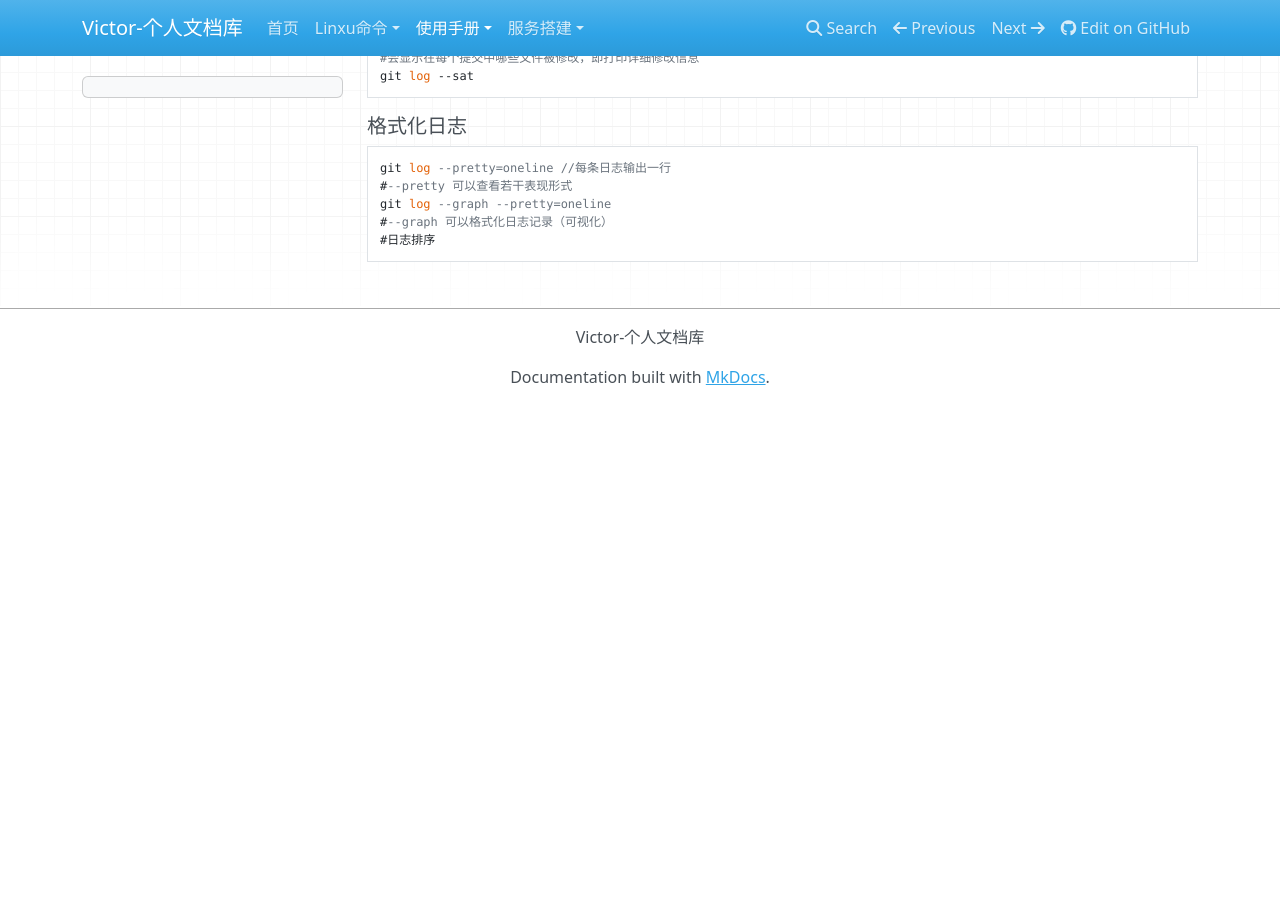
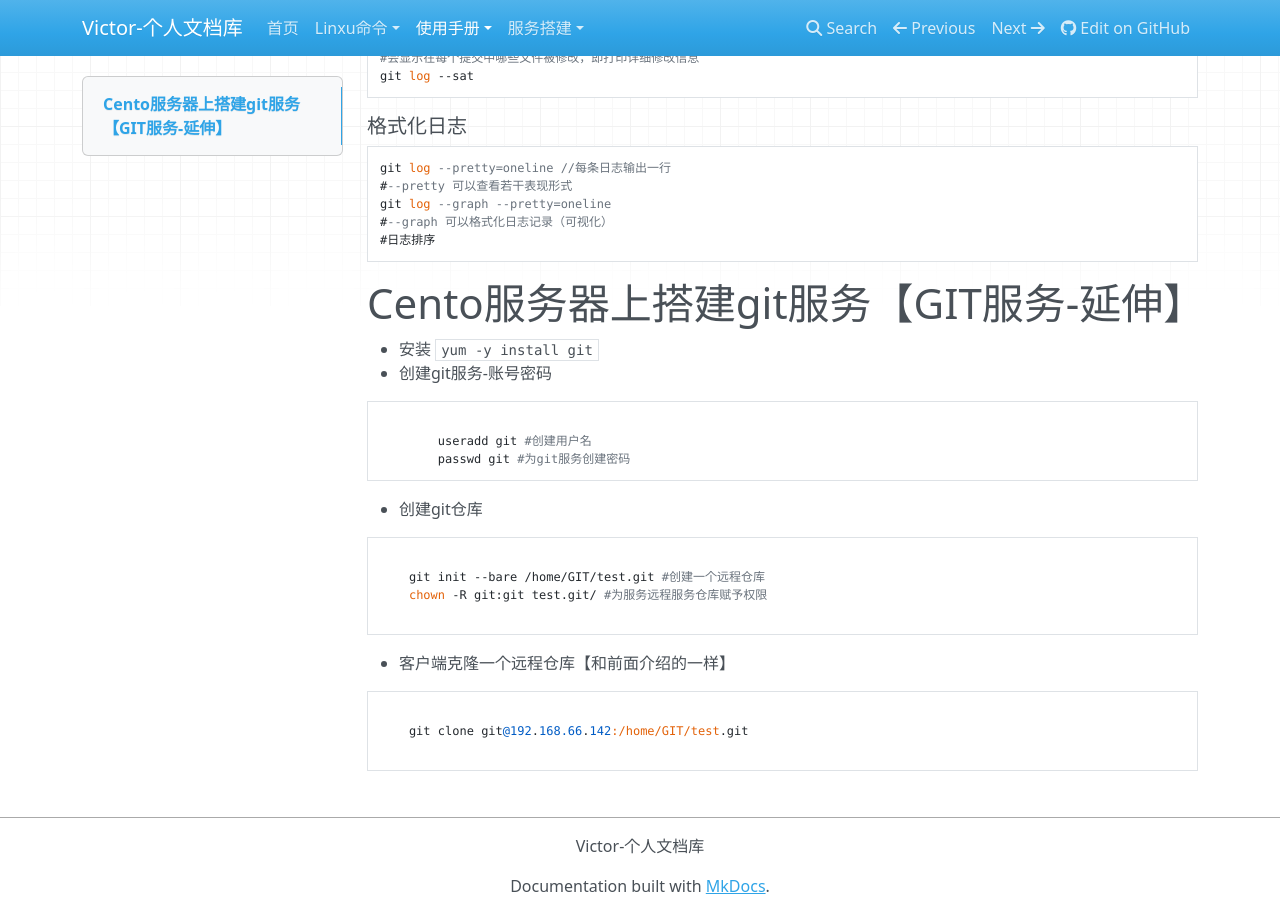
Before and after one commit to victor24680/victorDocs, an MkDocs documentation site: the page built from docs/使用手册/git 使用文档.md, in a window 1280 px wide and 900 px high, scrolled down 1748 px. Built offline with MkDocs 1.6.1, drawn with Linux system fonts in a browser that asks for light colours; nearby versions of some CDN libraries; before the commit the page ends 2153 px from its top, so only the background shows below that.

Commit message:
GIT 自检服务搭建

````diff
--- a/docs/使用手册/git 使用文档.md
+++ b/docs/使用手册/git 使用文档.md
@@ -100,3 +100,30 @@ git log --graph --pretty=oneline
 #--graph 可以格式化日志记录（可视化）
 #日志排序
 ```
+
+# Cento服务器上搭建git服务【GIT服务-延伸】
++ 安装 `yum -y install git`
++ 创建git服务-账号密码
+
+```
+
+		useradd git #创建用户名
+		passwd git #为git服务创建密码
+```
+
++ 创建git仓库
+
+```
+
+	git init --bare /home/GIT/test.git #创建一个远程仓库
+	chown -R git:git test.git/ #为服务远程服务仓库赋予权限
+
+```
+
++ 客户端克隆一个远程仓库【和前面介绍的一样】
+
+```
+
+	git clone git@192.168.66.142:/home/GIT/test.git
+
+```
````
